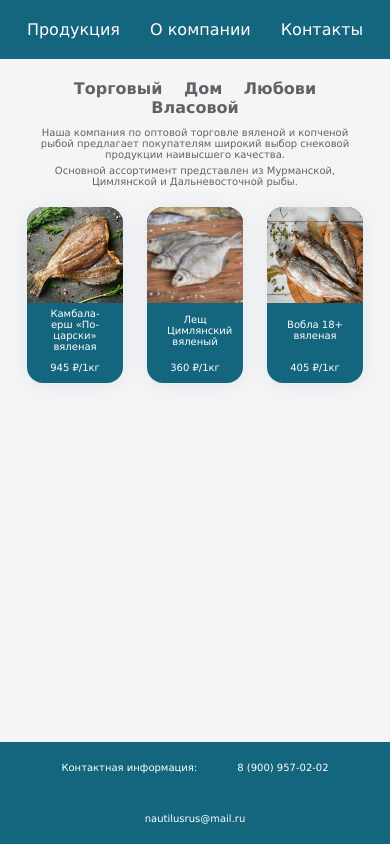
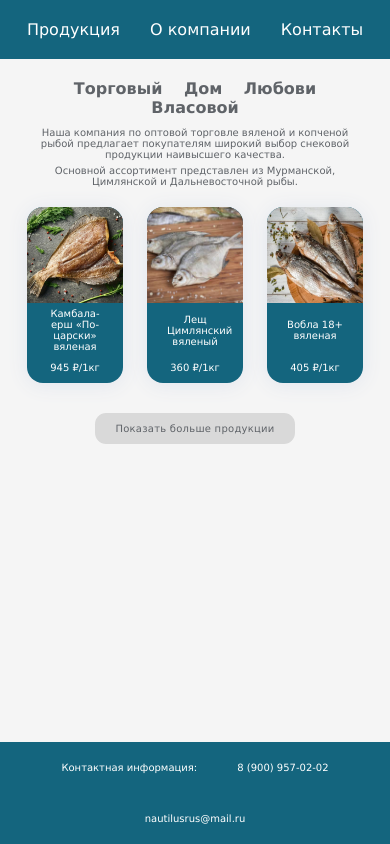
Before and after one commit to ProninaAnastasiia/fish-site, a React (Create React App) app: page / in a window 390 px wide. Built offline with nearby package versions, Linux system fonts and the light colour scheme.

Commit message:
added MoreButton

```diff
--- a/src/App.css
+++ b/src/App.css
@@ -41,6 +41,18 @@ div.body h1 {
 }
 div.body p {
   margin-bottom: 5px;
+}
+
+.moreBtn{
+  font-family: Verdana;
+  margin-top: 100px;
+  padding: 15px 30px 15px 30px;
+  border-radius:0.7rem;
+  border-style: none;
+  color: #5F6368;
+  font-size: large;
+  letter-spacing: 0.25px;
+  background: #D9D9D9;
 }
 
 footer{
@@ -147,6 +159,11 @@ footer p{
   .card_price{
     padding-bottom: 10px;
   }
+  .moreBtn{
+    margin-top: 30px;
+    padding: 10px 20px 10px 20px;
+    font-size: x-small;
+  }
 }
 
 @media (min-width: 700px) and (max-width: 1024px) {
@@ -158,7 +175,7 @@ footer p{
     font-size:x-large;
    }
    div.body {
-    font-size:smaller;
+    font-size:normal;
     width:80%;
    }
    .wrapper {
--- a/src/App.js
+++ b/src/App.js
@@ -24,6 +24,7 @@ function App() {
               title='Вобла 18+ вяленая'
               price='405 ₽/1кг'/>
       </div>
+      <MoreButton />
       </div>
 
       <Footer />
@@ -34,10 +35,10 @@ function App() {
 function Navigation() {
   return (
     <nav>
-      <ul class="nav-list">
-        <li><a href="#price">Продукция</a></li>
-        <li><a href="#about">О компании</a></li>
-        <li><a href="#contacts">Контакты</a></li>
+      <ul className="nav-list">
+        <li><a href="price">Продукция</a></li>
+        <li><a href="about">О компании</a></li>
+        <li><a href="contacts">Контакты</a></li>
       </ul>
     </nav>
   );
@@ -63,5 +64,14 @@ function Card(props) {
   );
 }
 
+function MoreButton() {
+  function handleClick() {
+    alert('You clicked me!');
+  }
+
+  return (
+    <button className="moreBtn" onClick={handleClick}>Показать больше продукции</button>
+  );
+}
 
 export default App;
```
